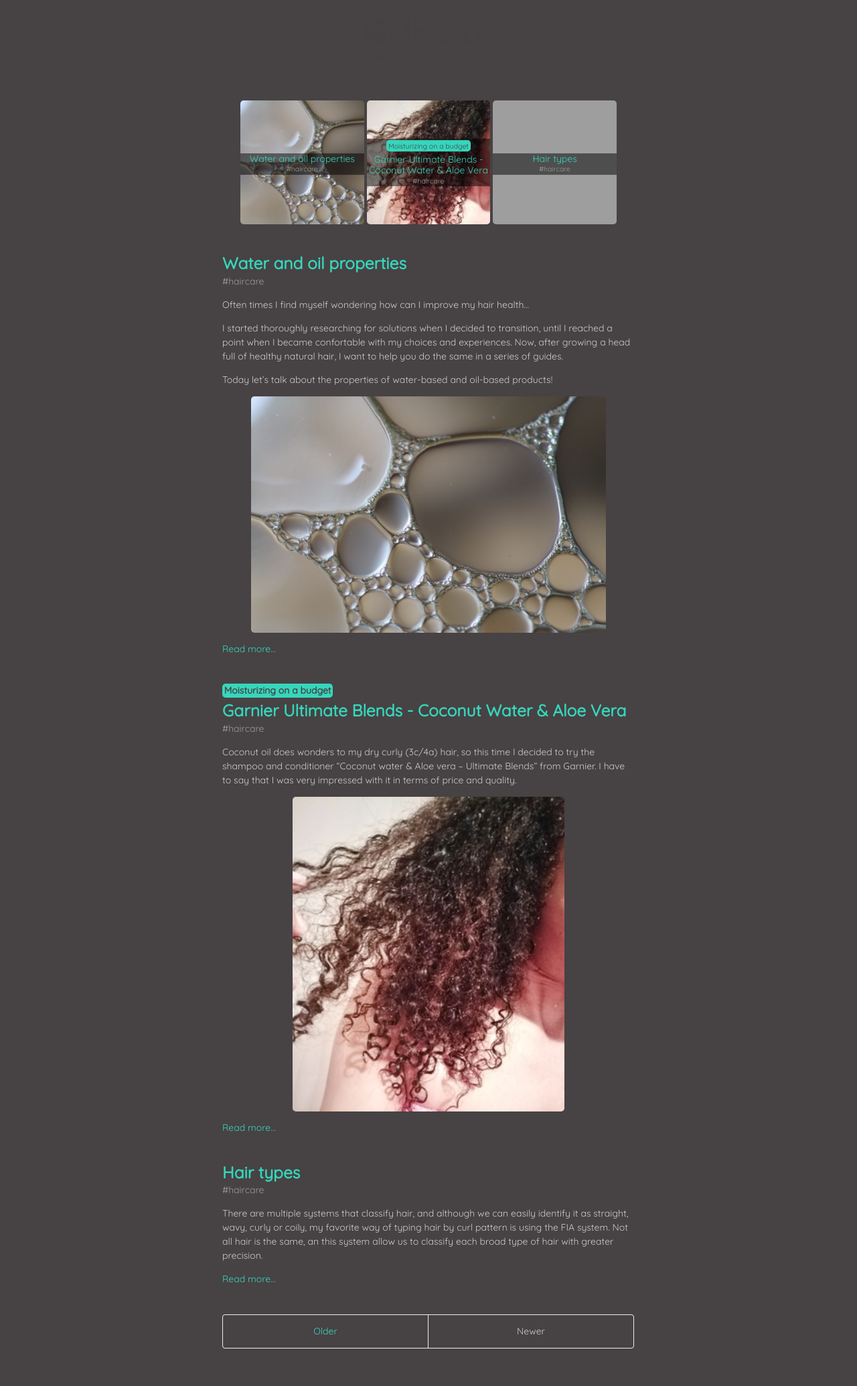
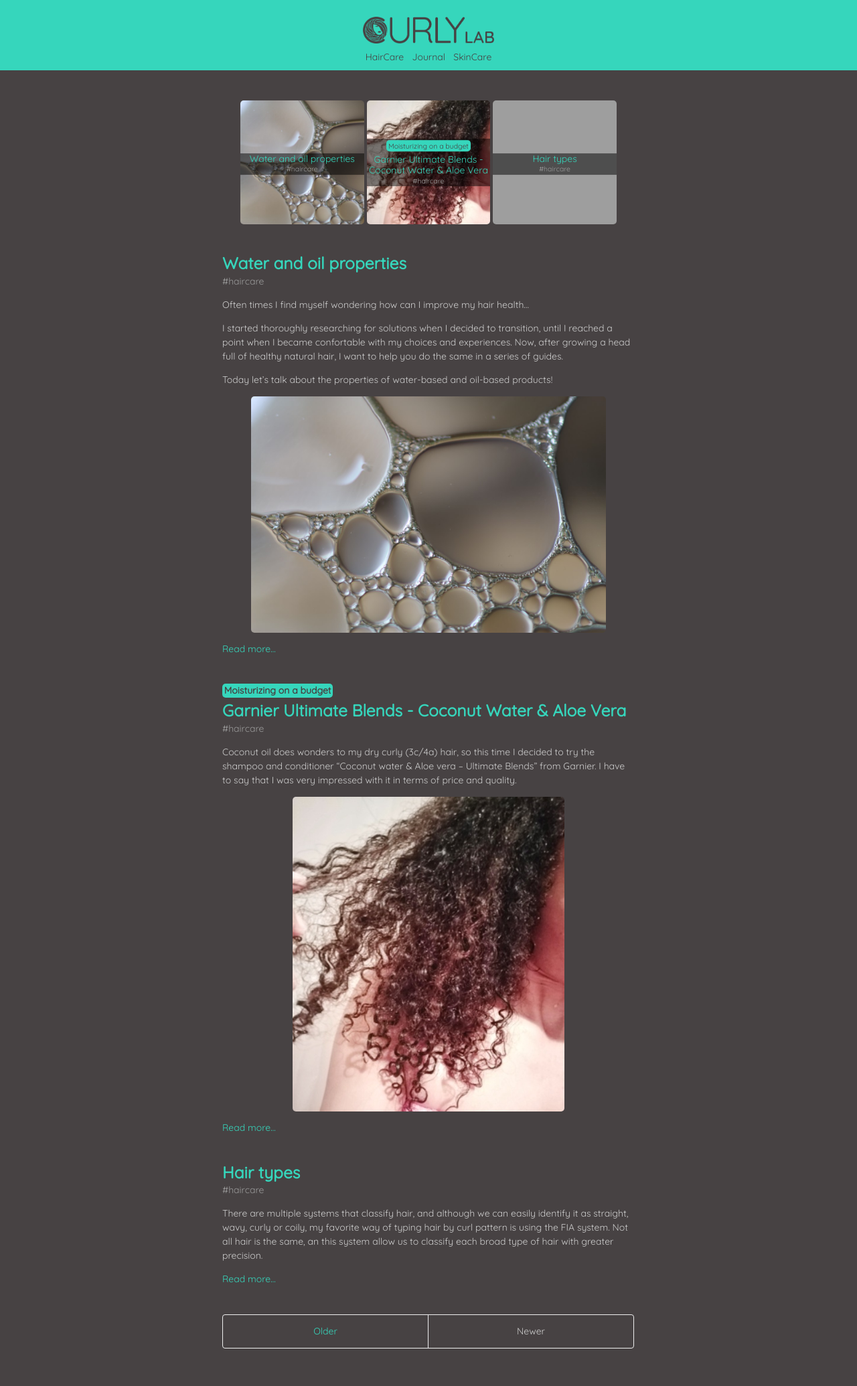
Before and after one commit to curlylab/curlylab.github.io, a Jekyll site: the page built from index.html, in a window 1280 px wide. Shown: the whole page at 67% size. Built offline with Jekyll 4.4.1, drawn with Linux system fonts in a browser that asks for light colours; the list of posts is cut into pages by our own code; grey boxes are pictures that could not be loaded.

Commit message:
Update style.css

```diff
--- a/public/css/style.css
+++ b/public/css/style.css
@@ -19,7 +19,6 @@
 .bar {
   text-align: center;
   padding: 0;
-  color: #36D6BC;
   -webkit-user-select: none;
   -moz-user-select: none;
   -ms-user-select: none;
@@ -92,7 +91,7 @@ a.bar-nav-item:focus {
 }
 
 /* Theme color */
-.theme .sidebar {
+.theme .bar {
   background-color: #36D6BC;
 }
 
```
